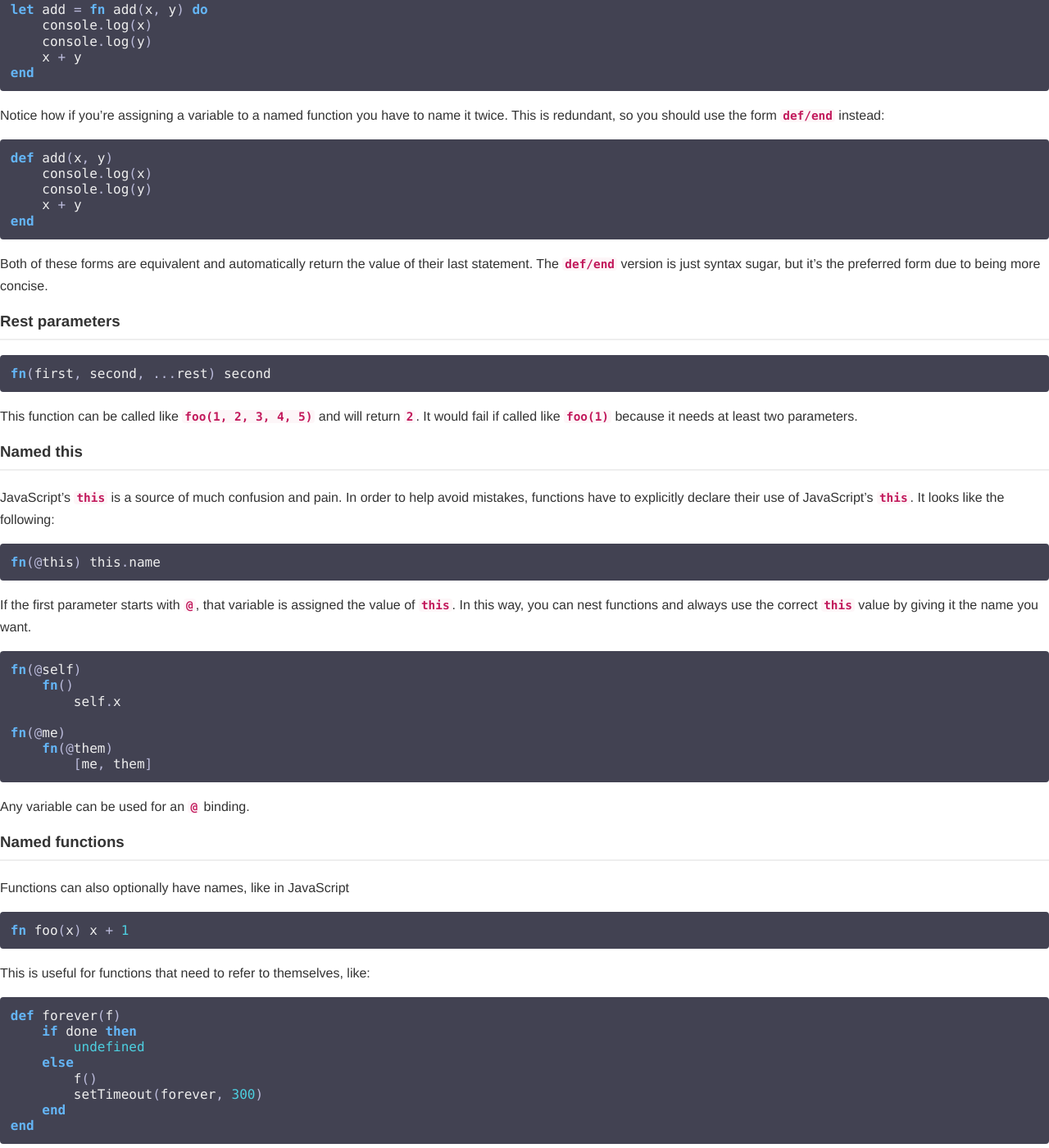
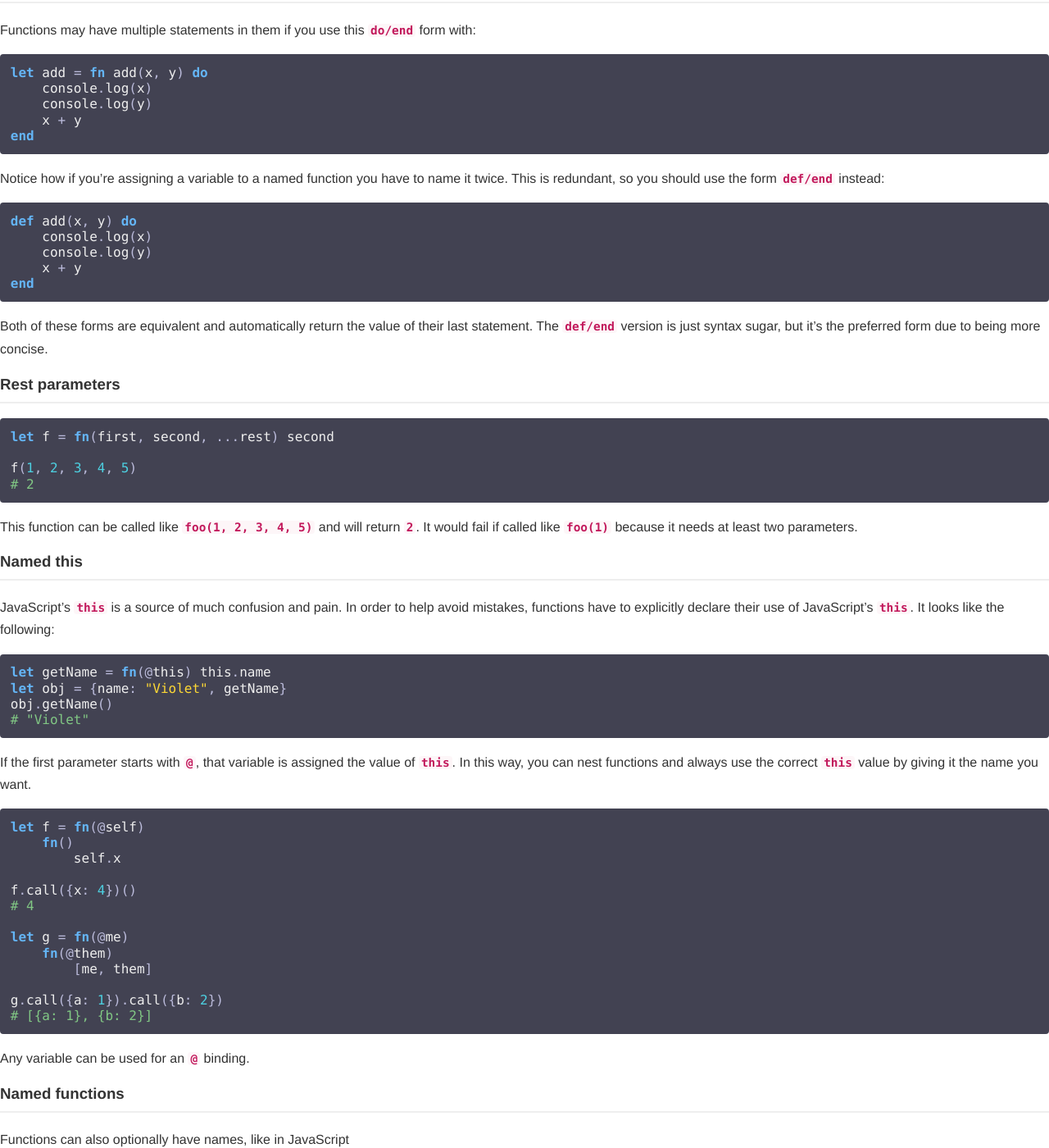
Before and after one commit to squiggle-lang/squiggle-lang.org, a Jekyll site: the page built from tutorial/chapter/3/index.md, in a window 1280 px wide and 1400 px high, scrolled down 3016 px. Shown: the whole window at 82% size. Built offline with Jekyll 4.4.1, drawn with Linux system fonts in a browser that asks for light colours; Markdown is read by kramdown in place of the engine named in the settings; some of the changed text lies outside the part shown.

Commit message:
Fixes #52 fixes #53 fixes #54

````diff
--- a/tutorial/chapter/3/index.md
+++ b/tutorial/chapter/3/index.md
@@ -83,6 +83,10 @@ Object keys work like JavaScript in that they can be plain identifiers or string
 {key: 400, x: null, y: undefined, o: {}}
 
 {("a" ++ "b"): someStringVariable}
+
+let foo = "potato"
+{foo}
+# {foo: "potato"}
 ```
 
 ## Functions
@@ -121,7 +125,7 @@ Sometimes APIs are much simpler if they can have varying parameter counts, so it
 
 ```squiggle
 def talkAbout(things)
-    others.forEach(fn(thing, _, _)
+    others.forEach(fn(thing, ...)
         console.log("I like " .. thing))
 end
 
@@ -147,7 +151,7 @@ end
 Notice how if you're assigning a variable to a named function you have to name it twice. This is redundant, so you should use the form `def/end` instead:
 
 ```squiggle
-def add(x, y)
+def add(x, y) do
     console.log(x)
     console.log(y)
     x + y
@@ -159,7 +163,10 @@ Both of these forms are equivalent and automatically return the value of their l
 ### Rest parameters
 
 ```squiggle
-fn(first, second, ...rest) second
+let f = fn(first, second, ...rest) second
+
+f(1, 2, 3, 4, 5)
+# 2
 ```
 
 This function can be called like `foo(1, 2, 3, 4, 5)` and will return `2`. It would fail if called like `foo(1)` because it needs at least two parameters.
@@ -169,19 +176,28 @@ This function can be called like `foo(1, 2, 3, 4, 5)` and will return `2`. It wo
 JavaScript's `this` is a source of much confusion and pain. In order to help avoid mistakes, functions have to explicitly declare their use of JavaScript's `this`. It looks like the following:
 
 ```squiggle
-fn(@this) this.name
+let getName = fn(@this) this.name
+let obj = {name: "Violet", getName}
+obj.getName()
+# "Violet"
 ```
 
 If the first parameter starts with `@`, that variable is assigned the value of `this`. In this way, you can nest functions and always use the correct `this` value by giving it the name you want.
 
 ```squiggle
-fn(@self)
+let f = fn(@self)
     fn()
         self.x
 
-fn(@me)
+f.call({x: 4})()
+# 4
+
+let g = fn(@me)
     fn(@them)
         [me, them]
+
+g.call({a: 1}).call({b: 2})
+# [{a: 1}, {b: 2}]
 ```
 
 Any variable can be used for an `@` binding.
@@ -197,7 +213,7 @@ fn foo(x) x + 1
 This is useful for functions that need to refer to themselves, like:
 
 ```squiggle
-def forever(f)
+def forever(f) do
     if done then
         undefined
     else
````
Also changed, not shown: tutorial/chapter/1/index.md (+3 -3 lines), tutorial/chapter/6/index.md (+3 -3 lines), tutorial/chapter/7/index.md (+5 -2 lines), tutorial/chapter/8/index.md (+3 -4 lines), tutorial/chapter/9/index.md (+7 -7 lines).
